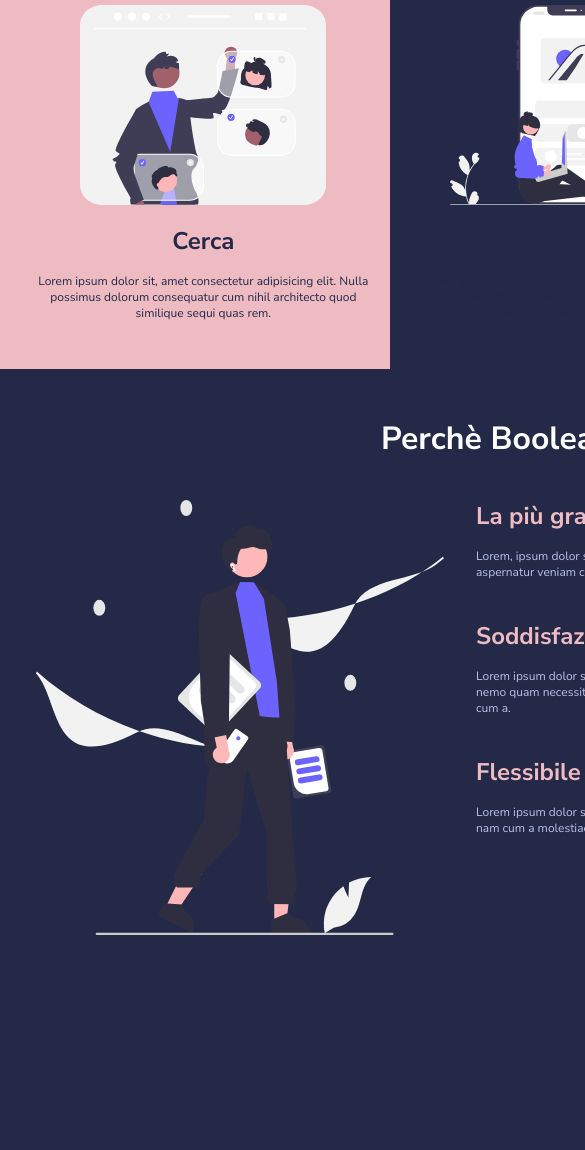
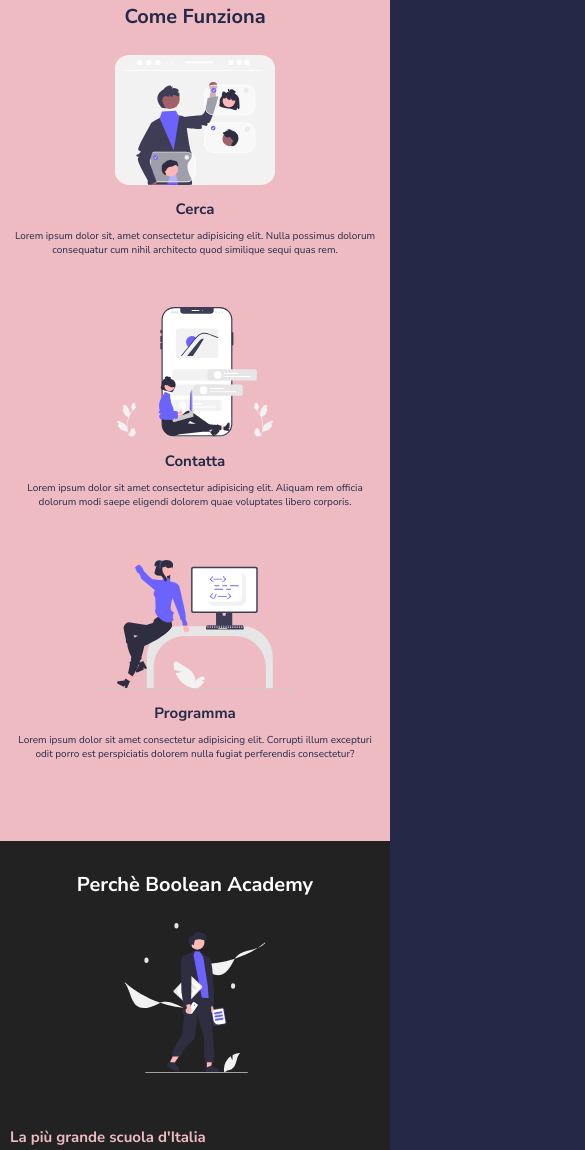
Before and after one commit to AnielloPiscopo/html-css-resp-wannabe, a plain HTML site: page index.html in a window 390 px wide. Shown: the part 707-1857 px from the top of the page, 585 px wide, since content can reach past the window. Before the commit the page ends 1694 px from the top, so only its background shows below. Drawn offline with Linux system fonts and the light colour scheme.

Commit message:
Finished the responsiveness

```diff
--- a/css/medium-devices_style.css
+++ b/css/medium-devices_style.css
@@ -1,4 +1,4 @@
-body{
+html{
     font-size: 12px;
 }
 
--- a/css/small-devices_style.css
+++ b/css/small-devices_style.css
@@ -0,0 +1,49 @@
+html{
+    font-size: 10px;
+}
+
+.container{
+    padding: 0;
+}
+
+.row{
+    flex-direction: column;
+}
+
+.lessons .col,
+.steps .col,
+.why-us .col-left,
+.why-us .col-right{
+    width: 100%;
+}
+
+.steps{
+    margin-bottom: 0;
+    padding-bottom: 3rem;
+}
+
+.lessons .col img,
+.steps .col img{
+    height: 130px;
+}
+
+.why-us{
+    background-color: #222222;
+    margin-bottom: 0;
+    padding: 3rem 0;
+}
+
+.why-us .col-left,
+.why-us .col-right{
+    width: 100%;;
+}
+
+.why-us img{
+    height: 200px;
+    width: 100%;
+    padding-bottom: 5rem;
+}
+
+.text{
+    padding-bottom: 5rem;
+}
--- a/index.html
+++ b/index.html
@@ -11,7 +11,7 @@
         <!-- Main Styles -->
         <link rel="stylesheet" href="./css/style.css" />
         <link rel="stylesheet" href="css/medium-devices_style.css" media="screen and (max-width:768px)">
-        <link rel="stylesheet" href="css/style.css" media="screen and (max-width:480px)">
+        <link rel="stylesheet" href="css/small-devices_style.css" media="screen and (max-width:480px)">
     </head>
     <body>
         <!--
```
